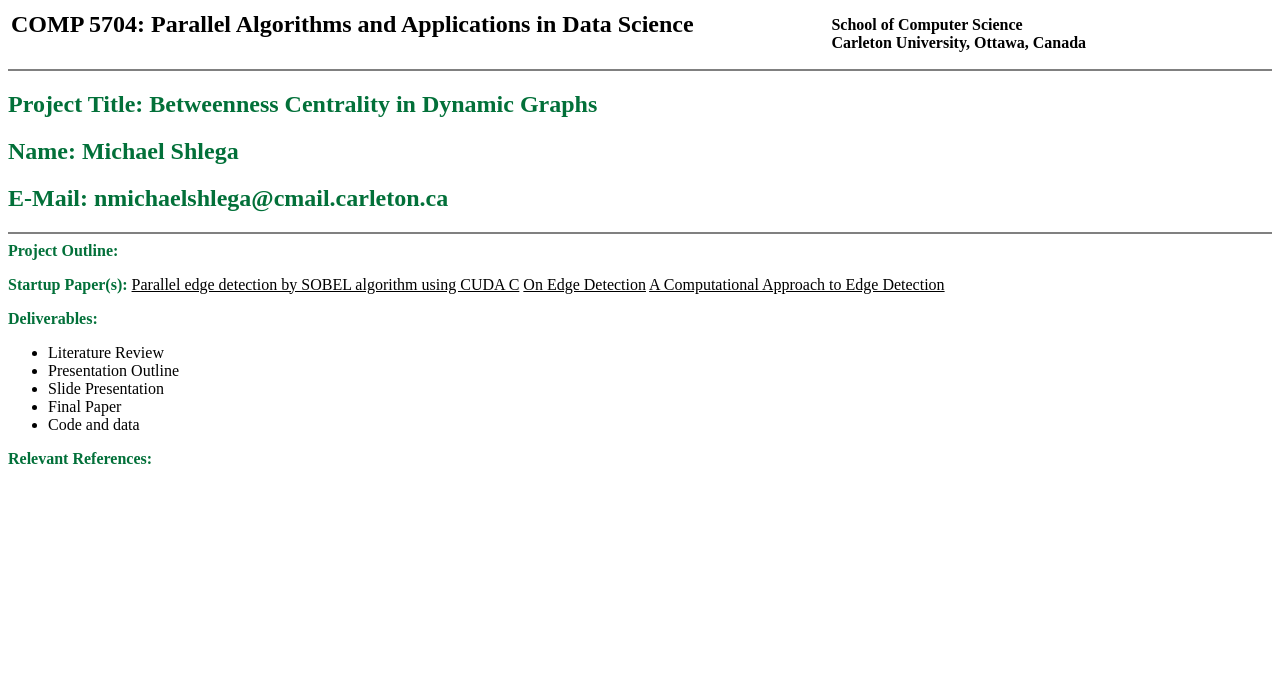
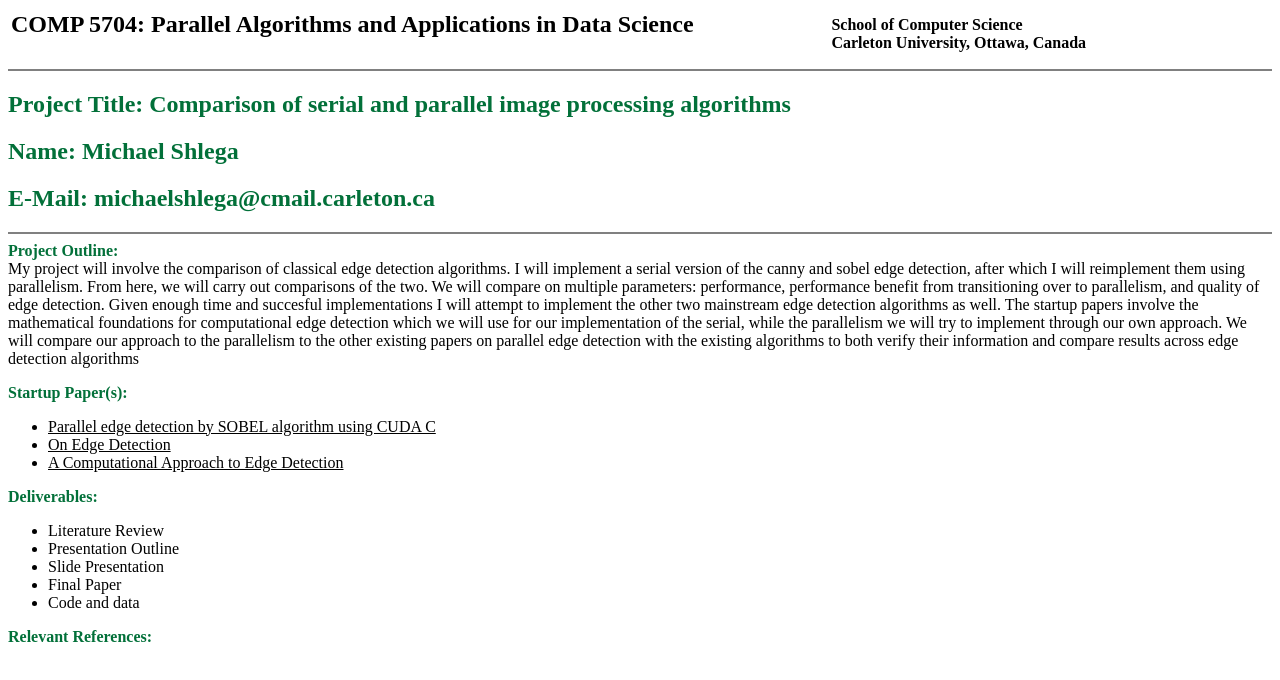
Before and after one commit to Shoeyuz/ParallelEdgeDetection, a plain HTML site: page index.html in a window 1280 px wide. Drawn offline with Linux system fonts and the light colour scheme.

Commit message:
Update index.html
Updating outline and title

```diff
--- a/index.html
+++ b/index.html
@@ -23,21 +23,34 @@
 </table>
 
 <hr noshade="noshade">
-<h2><font color="#027039">Project Title: </font><font><font color="#027039">Betweenness Centrality in Dynamic Graphs</font></font></h2>
+<h2><font color="#027039">Project Title: </font><font><font color="#027039">Comparison of serial and parallel image processing algorithms</font></font></h2>
 <h2><font><font color="#027039">Name: Michael Shlega</font></font></h2>
-<h2><font><font color="#027039">E-Mail: nmichaelshlega@cmail.carleton.ca </font></font></h2>
+<h2><font><font color="#027039">E-Mail: michaelshlega@cmail.carleton.ca </font></font></h2>
 
 
 <hr noshade="noshade">
 <b><font color="#027039">Project Outline:</font></b><br>
+My project will involve the comparison of classical edge detection algorithms. I will implement a serial version of the canny and sobel edge detection, after which I will reimplement them using parallelism.
 
+From here, we will carry out comparisons of the two. We will compare on multiple parameters: performance, performance benefit from transitioning over to parallelism, and quality of edge detection. Given enough time and succesful implementations I will attempt to implement the other two mainstream edge detection algorithms as well.
+
+The startup papers involve the mathematical foundations for computational edge detection which we will use for our implementation of the serial, while the parallelism we will try to implement through our own approach. We will compare our approach to the parallelism to the other existing papers on parallel edge detection with the existing algorithms to both verify their information and compare results across edge detection algorithms
 
 <p><b><font color="#027039">Startup Paper(s):</font></b>
-  <a href="https://ieeexplore-ieee-org.proxy.library.carleton.ca/document/4722322> Parallel Image Processing Based on CUDA </a>
-  <a href="https://ieeexplore-ieee-org.proxy.library.carleton.ca/document/7509360">Parallel edge detection by SOBEL algorithm using CUDA C</a>
-  <a href="https://ieeexplore.ieee.org/abstract/document/4767769">On Edge Detection</a>
-  <a href="https://ieeexplore-ieee-org.proxy.library.carleton.ca/document/4767851">A Computational Approach to Edge Detection</a>
-
+  <ul>
+   <li>
+       <a href="https://ieeexplore-ieee-org.proxy.library.carleton.ca/document/4722322> Parallel Image Processing Based on CUDA </a>
+  </li>
+     <li>
+      <a href="https://ieeexplore-ieee-org.proxy.library.carleton.ca/document/7509360">Parallel edge detection by SOBEL algorithm using CUDA C</a>
+  </li>
+     <li>
+       <a href="https://ieeexplore.ieee.org/abstract/document/4767769">On Edge Detection</a>
+  </li>
+     <li>
+        <a href="https://ieeexplore-ieee-org.proxy.library.carleton.ca/document/4767851">A Computational Approach to Edge Detection</a>
+  </li>
+ </ul>
 </p>
 
 <p><b><font color="#027039">Deliverables:</font></b></p>
```
